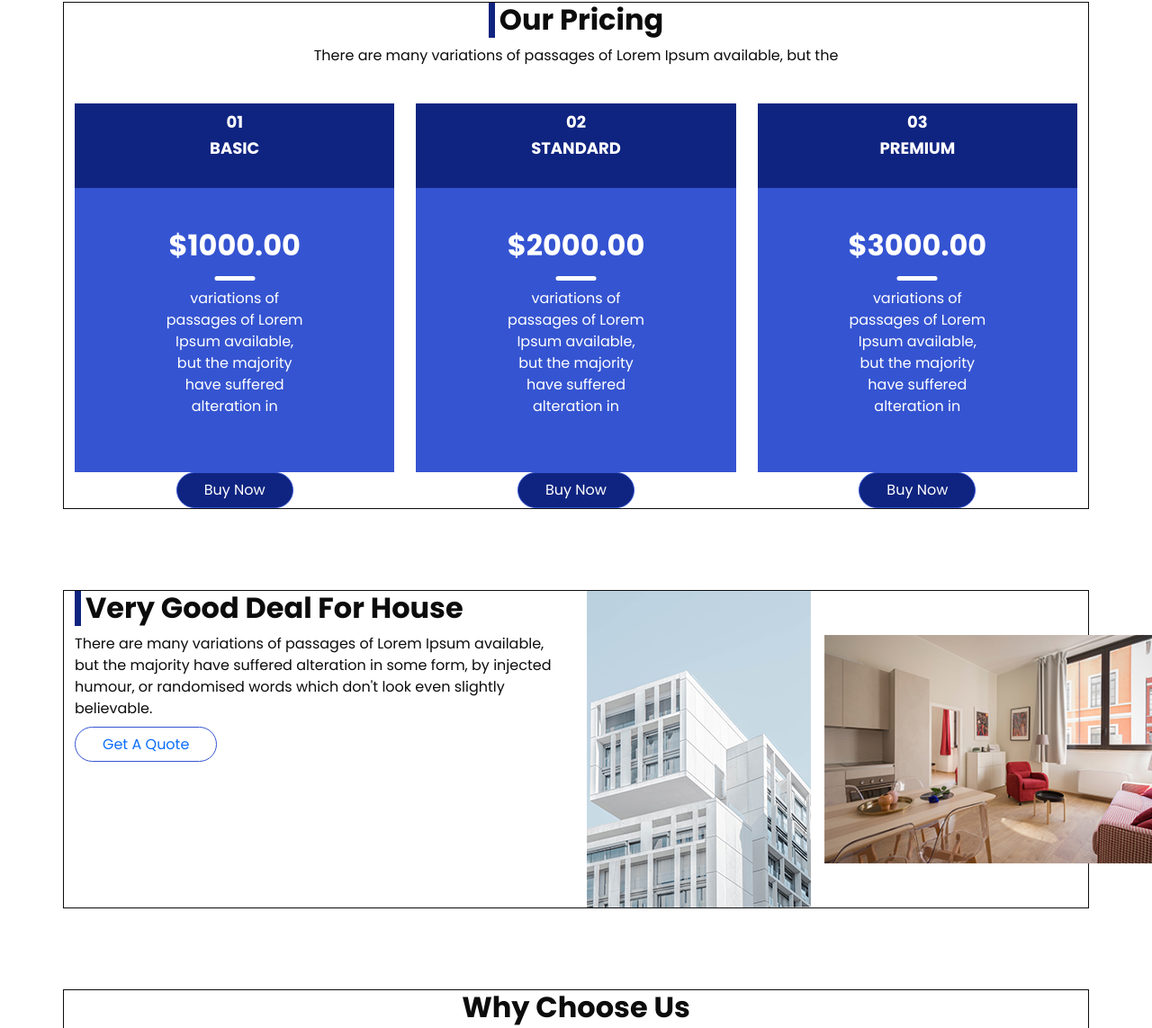
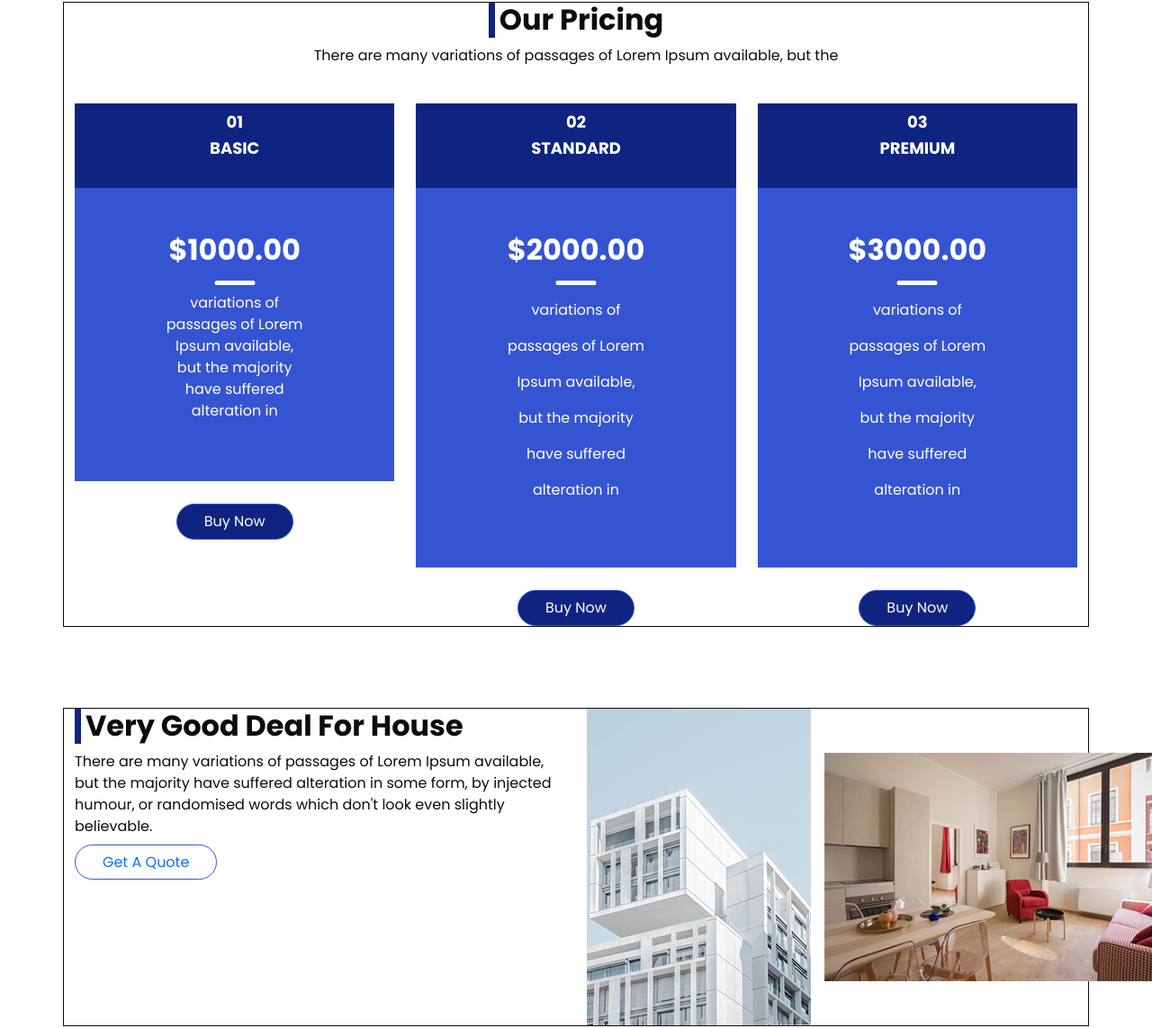
Before and after one commit to MehakCoder/construction, a plain HTML site: page index.html in a window 1280 px wide. Shown: the part 2111-3254 px from the top of the page at 90% size. Drawn offline with Linux system fonts and the light colour scheme.

Commit message:
add style in file

```diff
--- a/css/style.css
+++ b/css/style.css
@@ -122,7 +122,8 @@ section{
 .content-box{
     background-color: #3554d1;
     color: #ffffff;
-    padding:45px 0;
+    padding: 50px;
+    margin-bottom: 25px;
 }
 .content-box h2{
     position: relative;
@@ -139,6 +140,9 @@ section{
     transform: translateX(-50%);
     background-color: #ffffff;
 }
+.content-box p{
+    line-height: 2.5;
+}
 /* Pricing: the end */
 /* Deal */
 .image-box{
```
